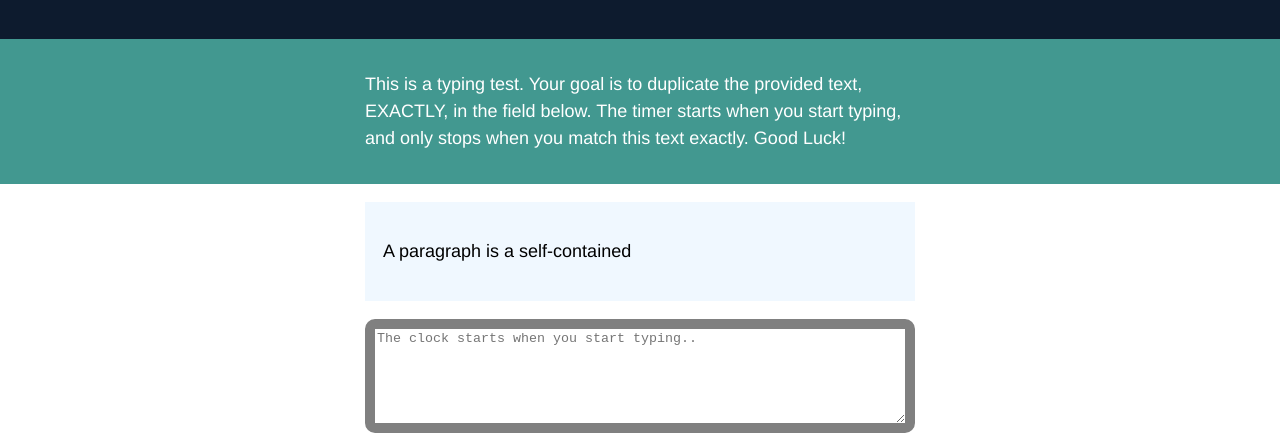
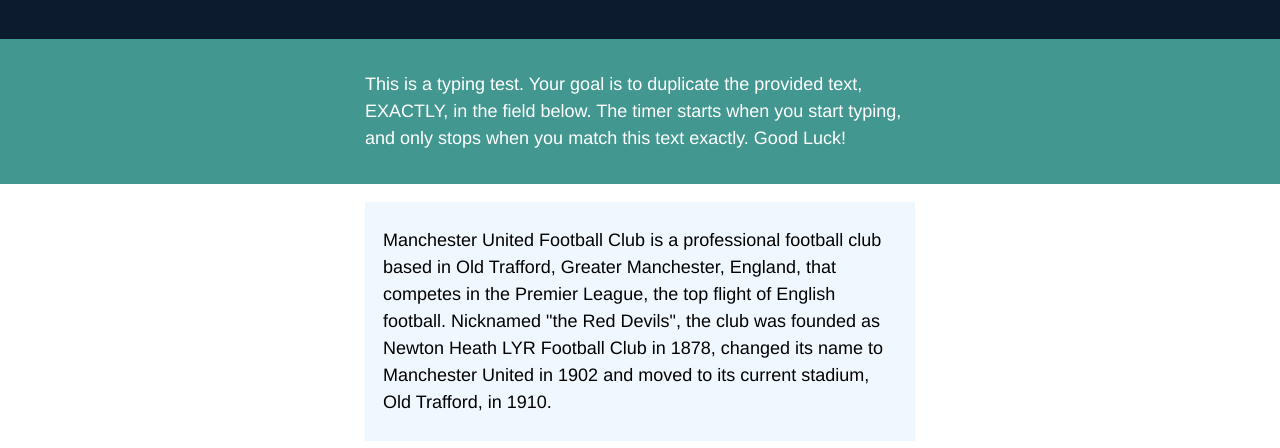
Before and after one commit to breadfan18/typingTest, a plain HTML site: page TypingPage.html in a window 1280 px wide. Shown: the part 105-553 px from the top of the page. Drawn offline with Linux system fonts and the light colour scheme.

```diff
--- a/TypingPage.html
+++ b/TypingPage.html
@@ -21,10 +21,10 @@
 
         <section class="test-area">
             <div id="origin-text">
-                <p>A paragraph is a self-contained</p>
+                <p>Manchester United Football Club is a professional football club based in Old Trafford, Greater Manchester, England, that competes in the Premier League, the top flight of English football. Nicknamed "the Red Devils", the club was founded as Newton Heath LYR Football Club in 1878, changed its name to Manchester United in 1902 and moved to its current stadium, Old Trafford, in 1910.</p>
             </div>
             <div class="test-wrapper">
-                <textArea id="test-area" class="testArea" rows=6 placeholder="The clock starts when you start typing.."></textArea>
+                <textArea id="text-area" class="textArea" rows=6 placeholder="The clock starts when you start typing.."></textArea>
             </div>
 
             <div class="meta">
--- a/TypingScript.js
+++ b/TypingScript.js
@@ -1,7 +1,7 @@
 const originText = document.querySelector("#origin-text p").innerHTML;
 const theTimer = document.querySelector(".timer");
 const resetButton = document.querySelector("#reset");
-const testArea = document.querySelector("#test-area");
+const testArea = document.querySelector("#text-area");
 const testWrapper = document.querySelector(".test-wrapper");
 
 
@@ -42,17 +42,19 @@
         if (currentText !== originTextSub) {
             testArea.style.borderColor = "orangered";
         } else {
-            testArea.style.borderColor = "blue";
+            testArea.style.borderColor = "lightblue";
         }
     }
 }
 
 //Reset Everything
 function reset() {
+    clearInterval(interval);
+    interval = null;
     timerRunning = false;
     testArea.value = "";
     testArea.style.borderColor = "gray";
-    clearInterval(interval);
+
     timer = [0, 0, 0, 0];
     theTimer.innerHTML = "00:00:00";
 }
--- a/TypingStyle.css
+++ b/TypingStyle.css
@@ -8,6 +8,8 @@
     background: #0D1B2E;
     color: white;
     margin: 0;
+    font-family: 'Source Sans Pro', 'Helvetica', Arial, sans-serif;
+
 }
 
 h1 {
@@ -18,9 +20,10 @@
 .test-area {
     max-width: 550px;
     margin: 0 auto;
-    font-family: 'Source Sans Pro', 'Helvetica', Arial, sans-serif;
     font-size: 18px;
     line-height: 1.5;
+    font-family: 'Source Sans Pro', 'Helvetica', Arial, sans-serif;
+
 }
 
 .intro {
@@ -31,20 +34,23 @@
 }
 
 #origin-text {
-    padding: 1em 1em;
+    padding: 0.4em 1em;
     background: aliceblue;
     margin: 1em 0;
 }
 
 .test-wrapper {
-    height: 200%;
     display: flex;
 }
 
-#test-area {
+.textArea {
+    height: 200px;
     flex: 1;
     border: 10px solid gray;
     border-radius: 10px;
+    font-family: 'Source Sans Pro', 'Helvetica', Arial, sans-serif;
+    font-size: 18px;
+    line-height: 1.5;
 }
 
 .meta {
@@ -72,3 +78,8 @@
     color: white;
     background: orangered;
 }
+
+.textArea::placeholder {
+    font-family: 'Source Sans Pro', 'Helvetica', Arial, sans-serif;
+    font-size: 1em;
+}
```
Also changed, not shown: 2 other files.
